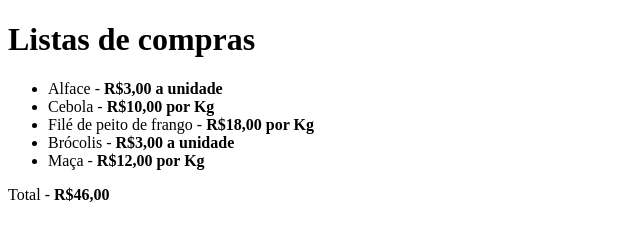
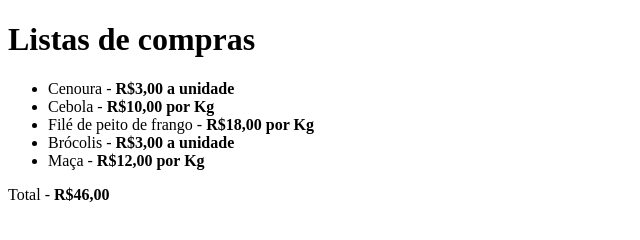
Before and after one commit to Guii519/aula-tabela, a plain HTML site: page index.html in a window 1280 px wide. Shown: the full height of the page, 0-640 px from the left. Drawn offline with Linux system fonts and the light colour scheme.

Commit message:
Trocado alface por cenoura

```diff
--- a/index.html
+++ b/index.html
@@ -8,7 +8,7 @@
 <body>
     <h1>Listas de compras</h1>
     <ul>
-        <li>Alface - <strong>R$3,00 a unidade</strong></li>
+        <li>Cenoura - <strong>R$3,00 a unidade</strong></li>
         <li>Cebola - <strong>R$10,00 por Kg</strong></li>
         <li>Filé de peito de frango - <strong>R$18,00 por Kg</strong></li>
         <li>Brócolis - <strong>R$3,00 a unidade</strong></li>
```
